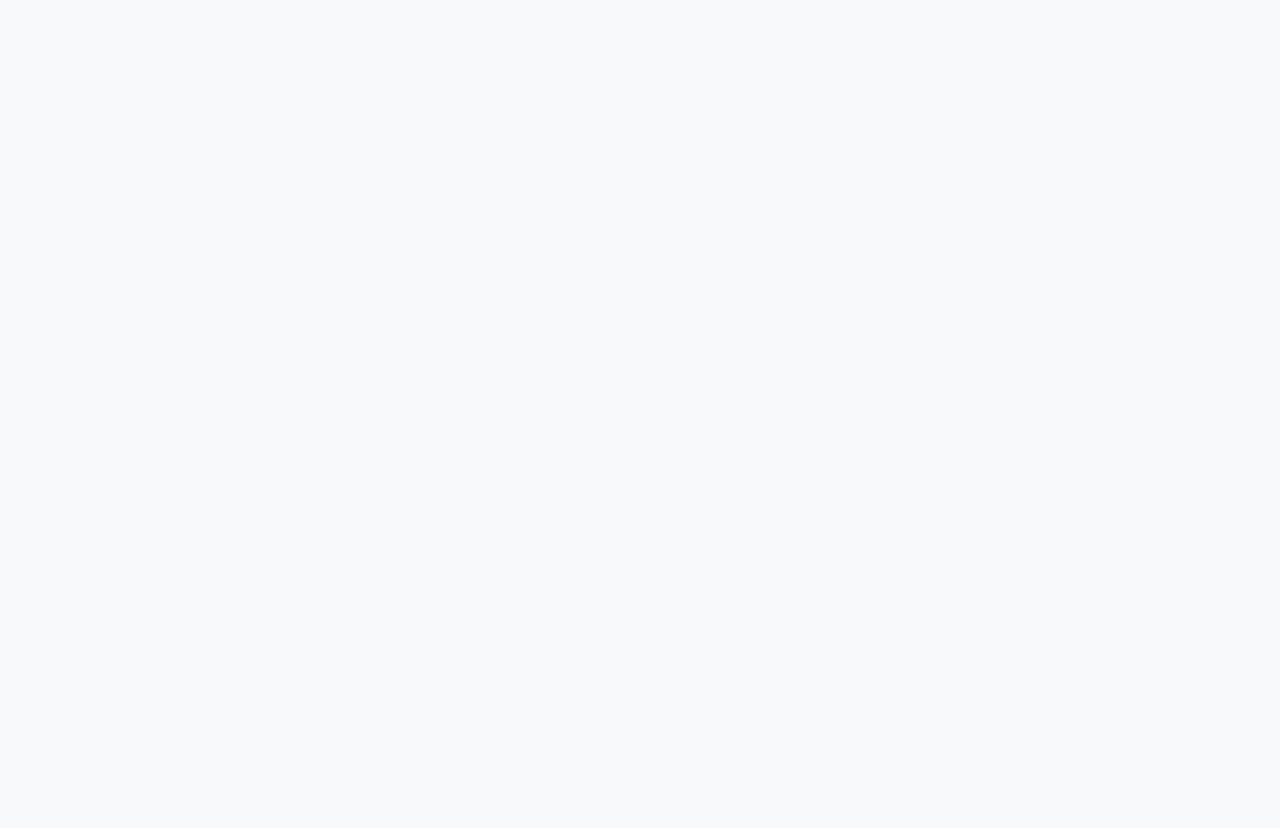
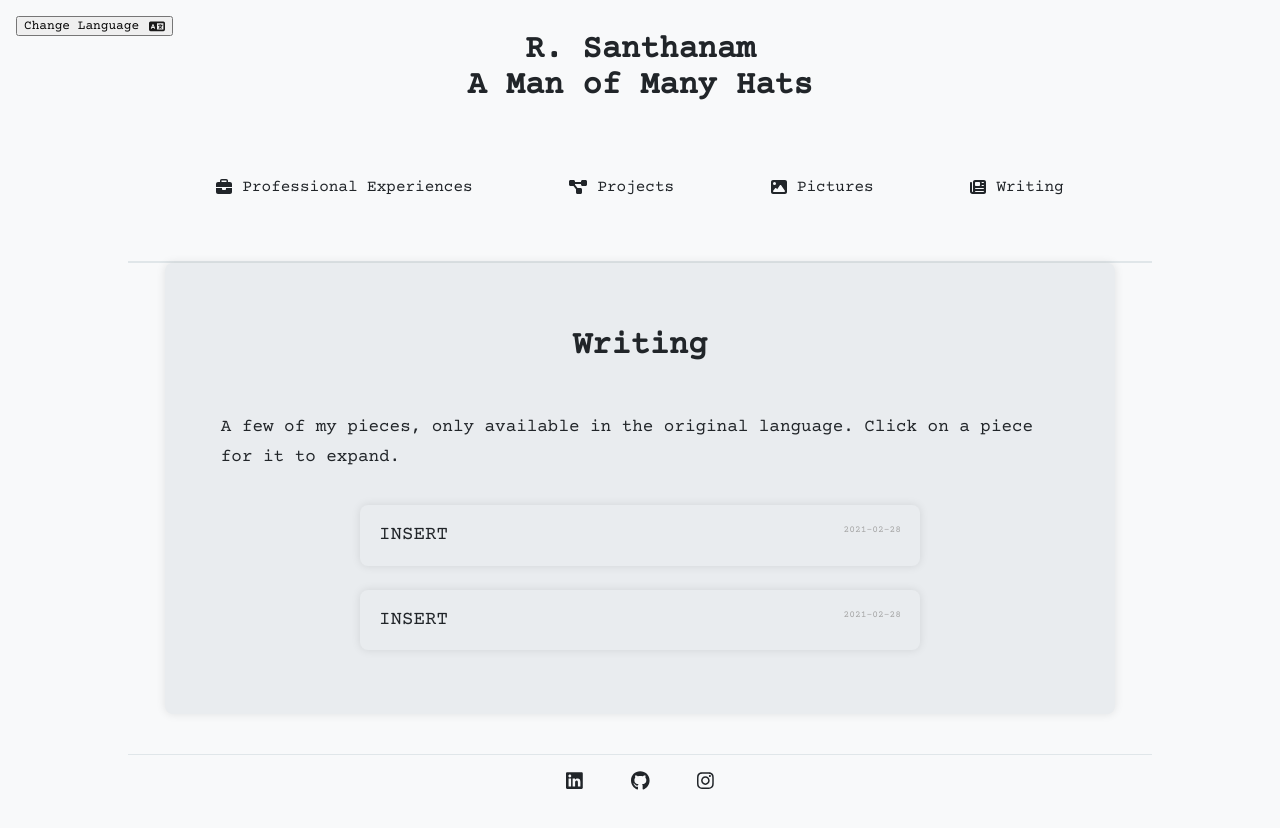
Before and after one commit to rishisant/santanamu_web, a React (Create React App) app: page /writing in a window 1280 px wide. Before the commit this address had no page. Shown: the top 828 px of the page. Before the commit the page ends 800 px from the top, so only its background shows below. Built offline with nearby package versions, Linux system fonts and the light colour scheme; a web font is replaced by a local one.

Commit message:
[NF] Added writing page

```diff
--- a/src/App.css
+++ b/src/App.css
@@ -215,6 +215,48 @@ footer {
   color: #007bff;
 }
 
+.writing_container {
+  margin: 0 auto;
+  width: 80%;
+  padding: 1.2rem;
+  border-radius: 0.5rem;
+  background-color: #e9ecef;
+  box-shadow: 0 0 10px rgba(0, 0, 0, 0.1);
+  margin-top: 1rem;
+  margin-bottom: 1.8rem;
+}
+
+.writing_container:hover {
+  transform: scale(1.05);
+  box-shadow: 0 10px 20px rgba(0, 0, 0, 0.2);
+  cursor: pointer;
+  transition: transform 0.5s ease-in-out, box-shadow 0.5s ease-in-out;
+}
+
+.title_of_writing {
+  font-size: 1.5rem;
+  font-weight: 500;
+  text-align: left;
+}
+
+.date_of_writing {
+  font-size: .75rem;
+  font-weight: 500;
+  text-align: left;
+  color: #a5a5a5;
+  float: right;
+}
+
+.piece_of_writing {
+  font-size: 1.1rem;
+  line-height: 1.7;
+  text-align: justify;
+  padding: 1.5rem;
+  border-radius: 25px;
+  transition: transform 0.5s ease-in-out, box-shadow 0.5s ease-in-out;
+  color: #212529;
+}
+
 @media only screen and (max-width: 1368px) {
   body {
     padding: 2rem 10%;
@@ -267,6 +309,23 @@ footer {
   .signature img {
     width: 80%;
     height: auto;
+  }
+
+  .writing_container {
+    width: 60%;
+    margin-bottom: 1.5rem;
+  }
+
+  .title_of_writing {
+    font-size: 1.2rem;
+  }
+
+  .piece_of_writing {
+    font-size: 0.7rem;
+  }
+
+  .date_of_writing {
+    font-size: 0.6rem;
   }
 }
 
@@ -341,4 +400,21 @@ footer {
   .leftArrow, .rightArrow {
     font-size: 1rem;
   }
+
+  .writing_container {
+    width: 60%;
+    margin-bottom: 1rem;
+  }
+
+  .title_of_writing {
+    font-size: 1rem;
+  }
+
+  .piece_of_writing {
+    font-size: 0.6rem;
+  }
+
+  .date_of_writing {
+    font-size: 0.5rem;
+  }
 }
--- a/src/App.js
+++ b/src/App.js
@@ -6,6 +6,7 @@ import Landing from './Landing';
 import Projects from './Projects';
 import Experience from './Experience';
 import Pictures from './Pictures';
+import Writing from "./Writing";
 
 function App() {
     return (
@@ -15,6 +16,7 @@ function App() {
                 <Route path="/projects" element={<Projects />} />
                 <Route path="/experience" element={<Experience />} />
                 <Route path="/pictures" element={<Pictures />} />
+                <Route path="/writing" element={<Writing />} />
             </Routes>
         </BrowserRouter>
     );
--- a/src/Landing.js
+++ b/src/Landing.js
@@ -10,7 +10,7 @@ import { initReactI18next, useTranslation } from "react-i18next";
 
 import { Link } from 'react-router-dom';
 import { FontAwesomeIcon } from "@fortawesome/react-fontawesome";
-import { faLanguage, faBriefcase, faDiagramProject, faImage } from "@fortawesome/free-solid-svg-icons";
+import { faLanguage, faBriefcase, faDiagramProject, faImage, faNewspaper } from "@fortawesome/free-solid-svg-icons";
 
 import { faLinkedin, faGithub, faInstagram } from "@fortawesome/free-brands-svg-icons";
 
@@ -34,6 +34,39 @@ export const Footer = () => {
                     </div>
             </footer>
     );
+}
+
+export const NavBar = () => {
+    const { t } = useTranslation();
+
+    return (
+        <div className="navcontainer">
+                <div className="navbuttons">
+                    <Link to="/Experience" style={{ textDecoration: 'none', color: 'inherit' }}>
+                        <FontAwesomeIcon icon={faBriefcase} style={{ marginRight: '10px' }} />
+                        {t("expr_desc")}
+                    </Link>
+                </div>
+                <div className="navbuttons">
+                    <Link to="/Projects" style={{ textDecoration: 'none', color: 'inherit' }}>
+                        <FontAwesomeIcon icon={faDiagramProject} style={{ marginRight: '10px' }} />
+                        {t("projects_desc")}
+                    </Link>
+                </div>
+                <div className="navbuttons">
+                    <Link to="/Pictures" style={{ textDecoration: 'none', color: 'inherit' }}>
+                        <FontAwesomeIcon icon={faImage} style={{ marginRight: '10px' }} />
+                        {t("pictures_desc")}
+                    </Link>
+                </div>
+                <div className="navbuttons">
+                    <Link to="/Writing" style={{ textDecoration: 'none', color: 'inherit' }}>
+                        <FontAwesomeIcon icon={faNewspaper} style={{ marginRight: '10px' }} />
+                        {t("writing_title")}
+                    </Link>
+                </div>
+            </div>
+    )
 }
 
 // Initializing i18n for easy translation swapping.
@@ -85,26 +118,7 @@ const Landing = () => {
                 {t("header_sub")}
             </div>
 
-            <div className="navcontainer">
-                <div className="navbuttons">
-                    <Link to="/Experience" style={{ textDecoration: 'none', color: 'inherit' }}>
-                        <FontAwesomeIcon icon={faBriefcase} style={{ marginRight: '10px' }} />
-                        {t("expr_desc")}
-                    </Link>
-                </div>
-                <div className="navbuttons">
-                    <Link to="/Projects" style={{ textDecoration: 'none', color: 'inherit' }}>
-                        <FontAwesomeIcon icon={faDiagramProject} style={{ marginRight: '10px' }} />
-                        {t("projects_desc")}
-                    </Link>
-                </div>
-                <div className="navbuttons">
-                    <Link to="/Pictures" style={{ textDecoration: 'none', color: 'inherit' }}>
-                        <FontAwesomeIcon icon={faImage} style={{ marginRight: '10px' }} />
-                        {t("pictures_desc")}
-                    </Link>
-                </div>
-            </div>
+            <NavBar />
 
             <div className="textcontainer">
                 <div className="header_title">
--- /dev/null
+++ b/src/Writing.js
@@ -0,0 +1,131 @@
+import React from "react";
+import ReactDOM from "react-dom";
+
+import enTranslation from "./locales/en.json";
+import frTranslation from "./locales/fr.json";
+import jpTranslation from "./locales/jp.json";
+
+import i18n from "i18next";
+import { initReactI18next, useTranslation } from "react-i18next";
+
+import { Link } from 'react-router-dom';
+import { FontAwesomeIcon } from "@fortawesome/react-fontawesome";
+import { faLanguage, faHouse, faBriefcase, faImage } from "@fortawesome/free-solid-svg-icons";
+
+import { faPenToSquare, faClone, faMicroscope, faLink, faDatabase } from "@fortawesome/free-solid-svg-icons";
+
+import "./App.css";
+
+import { Footer } from './Landing.js'
+import { NavBar } from './Landing.js'
+
+// Initializing i18n for easy translation swapping.
+i18n
+.use(initReactI18next)
+.init({
+    resources: {
+        en: {
+            translation: enTranslation
+        },
+        fr: {
+            translation: frTranslation
+        },
+        jp: {
+            translation: jpTranslation
+        }
+    },
+    lng: "en",
+    fallbackLng: "en",
+    interpolation: {
+        escapeValue: false
+    }
+});
+
+const languages = ["en", "fr", "jp"];
+let currentLanguageIndex = 0;
+
+const switchLanguage = () => {
+    currentLanguageIndex++;
+    if (currentLanguageIndex === languages.length) currentLanguageIndex = 0;
+    i18n.changeLanguage(languages[currentLanguageIndex]);
+}
+
+const Writing = () => {
+    const { t } = useTranslation();
+
+    const entry_on_click = (wid) => {
+        // search for all the piece_of_writing elements
+        const allpow = document.getElementsByClassName("piece_of_writing");
+        // iterate through them
+        for (let i = 0; i < allpow.length; i++) {
+            // if the wid attribute matches the one we're looking for
+            if (allpow[i].getAttribute("wid") === wid.toString()) {
+                // if the display is none, make it block
+                if (allpow[i].style.display === "none") {
+                    allpow[i].style.display = "block";
+                } else {
+                    // otherwise, make it none
+                    allpow[i].style.display = "none";
+                }
+            }
+        }
+    }
+
+    return (
+        <>
+            <div className="langico">
+                <button onClick={switchLanguage}>
+                    {t("change_language")}
+                    <FontAwesomeIcon icon={faLanguage} style={{color: "#1a1a1a", paddingLeft: "10px"}} />
+                </button>
+            </div>
+
+            <div className="name">
+                {t("header_main")}
+                <br></br>
+                {t("header_sub")}
+            </div>
+
+            <NavBar />
+
+            <div className="textcontainer">
+                <div className="header_title">
+                    {t("writing_title")}
+                </div>
+                <div className="header_desc">
+                    {t("writing_desc")}
+                </div>
+
+                <div className="writing_container" onClick={() => entry_on_click("2")}>
+                    <div className="date_of_writing">
+                        2021-02-28
+                    </div>
+                    <div className="title_of_writing">
+                        INSERT
+                    </div>
+                    <div className="piece_of_writing" wid="2" style={{ display: "none" }}>
+                        Lorem ipsum dolor sit amet. Lorem ipsum dolor sit amet. Lorem ipsum dolor sit amet. Lorem ipsum dolor sit amet.
+                    </div>
+                </div>
+
+                <div className="writing_container" onClick={() => entry_on_click("1")}>
+                    <div className="date_of_writing">
+                        2021-02-28
+                    </div>
+                    <div className="title_of_writing">
+                        INSERT
+                    </div>
+                    <div className="piece_of_writing" wid="1" style={{ display: "none" }}>
+                        Lorem ipsum dolor sit amet. Lorem ipsum dolor sit amet. Lorem ipsum dolor sit amet. Lorem ipsum dolor sit amet.
+                    </div>
+                </div>
+
+            </div>
+
+            <Footer/>
+
+        </>
+    );
+}
+
+export default Writing;
--- a/src/locales/en.json
+++ b/src/locales/en.json
@@ -107,5 +107,8 @@
     "projects_desc_feature3_ndb": "Object-oriented design",
 
     "pictures_desc": "Pictures",
-    "pictures_desc_label": "For all you stalkers..."
+    "pictures_desc_label": "For all you stalkers...",
+
+    "writing_title": "Writing",
+    "writing_desc": "A few of my pieces, only available in the original language. Click on a piece for it to expand."
 }
--- a/src/locales/fr.json
+++ b/src/locales/fr.json
@@ -107,5 +107,8 @@
     "projects_desc_feature3_ndb": "Conception orientée objet",
 
     "pictures_desc": "Photos",
-    "pictures_desc_label": "Pour tous les curieux..."
+    "pictures_desc_label": "Pour tous les curieux...",
+
+    "writing_title": "Écriture",
+    "writing_desc": "Un peu de mon écriture, seulement disponible dans la langue originale. Cliquez sur un morceau pour l'agrandir."
 }
--- a/src/locales/jp.json
+++ b/src/locales/jp.json
@@ -107,5 +107,8 @@
     "projects_desc_feature3_ndb": "オブジェクト指向設計",
 
     "pictures_desc": "写真",
-    "pictures_desc_label": "ストーカーに捧げる…"
+    "pictures_desc_label": "ストーカーに捧げる…",
+
+    "writing_title": "作文",
+    "writing_desc": "僕の作品の一部です。クリックすると、作品が展開されます。"
 }
```
Also changed, not shown: src/Experience.js (+2 -20 lines), src/Pictures.js (+2 -20 lines), src/Projects.js (+2 -20 lines).
